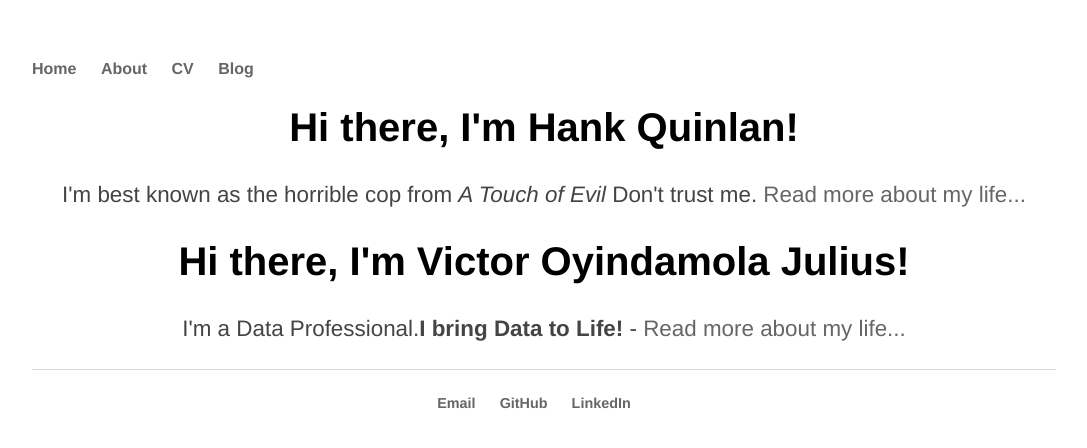
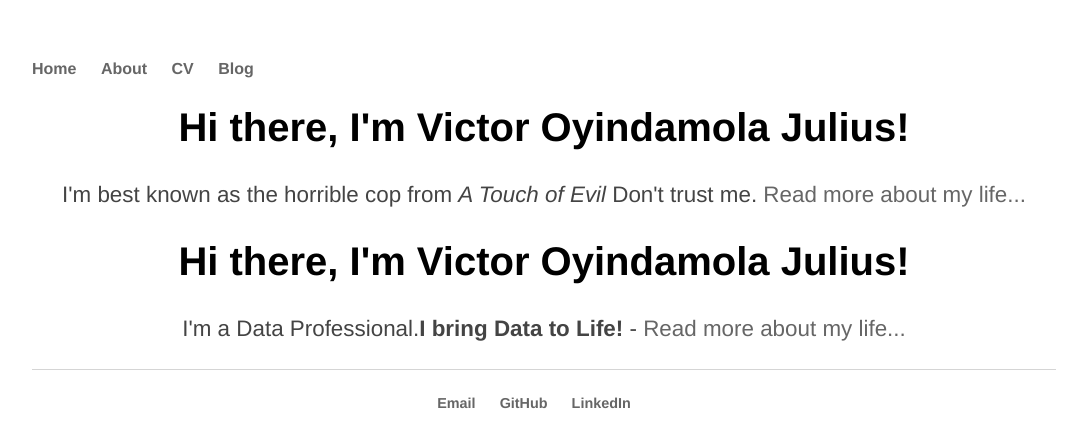
Before and after one commit to VeequeJay/VeequeJay.github.io, a Jekyll site: the page built from index.html, in a window 1280 px wide. Shown: the top 448 px of the page, without its empty margins (96-1183 px from the left). Built offline with Jekyll 4.4.1, drawn with Linux system fonts in a browser that asks for light colours.

Commit message:
Update index.html

```diff
--- a/index.html
+++ b/index.html
@@ -1,8 +1,8 @@
 ---
 layout: default
-title: Hank Quinlan, Horrible Cop
+title: Victor Oyindamola Julius, Data Analyst/Scientist
 ---
 <div class="blurb">
-	<h1>Hi there, I'm Hank Quinlan!</h1>
+	<h1>Hi there, I'm Victor Oyindamola Julius!</h1>
 	<p>I'm best known as the horrible cop from <em>A Touch of Evil</em> Don't trust me. <a href="/about">Read more about my life...</a></p>
 </div><!-- /.blurb -->
```
